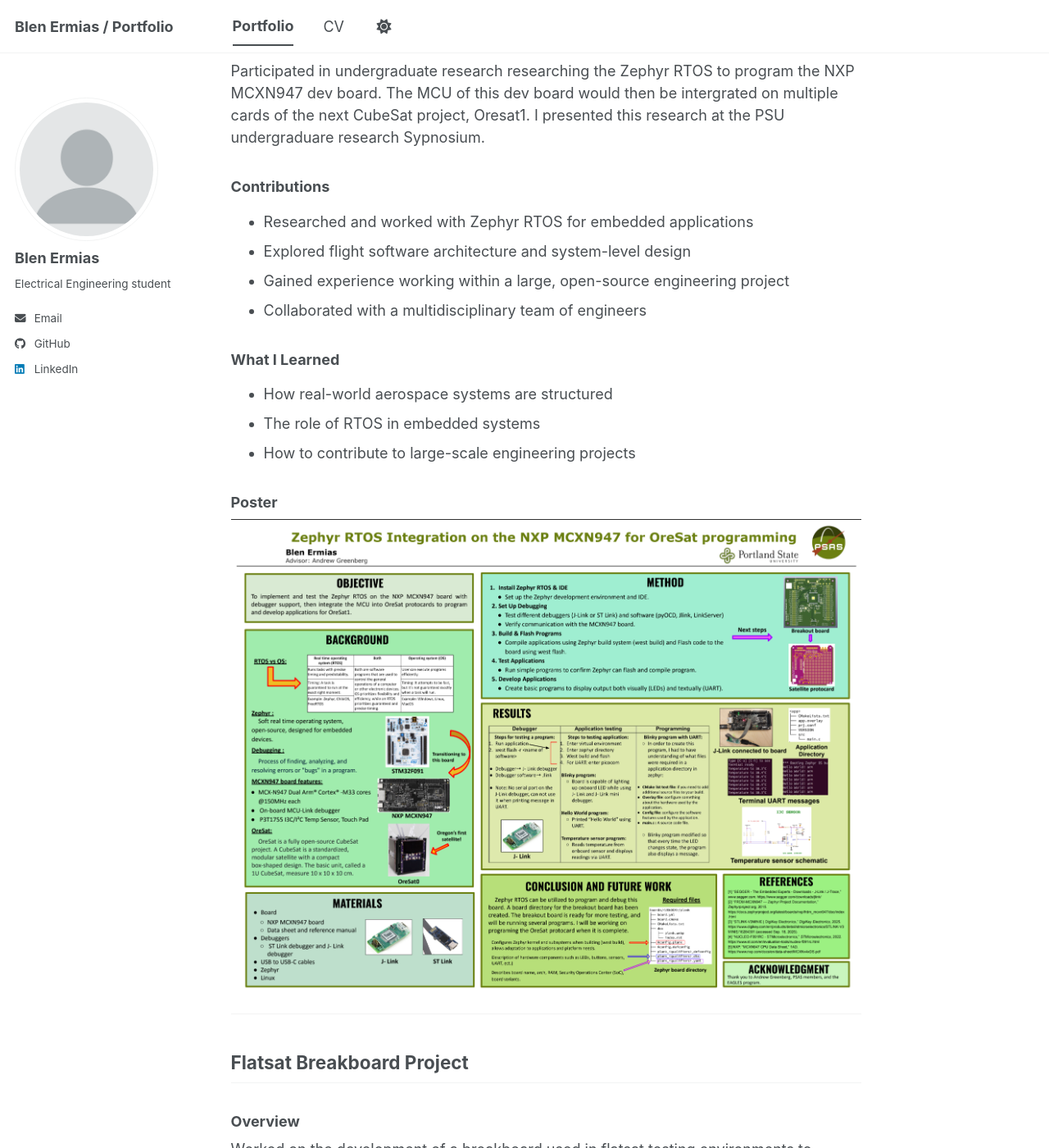
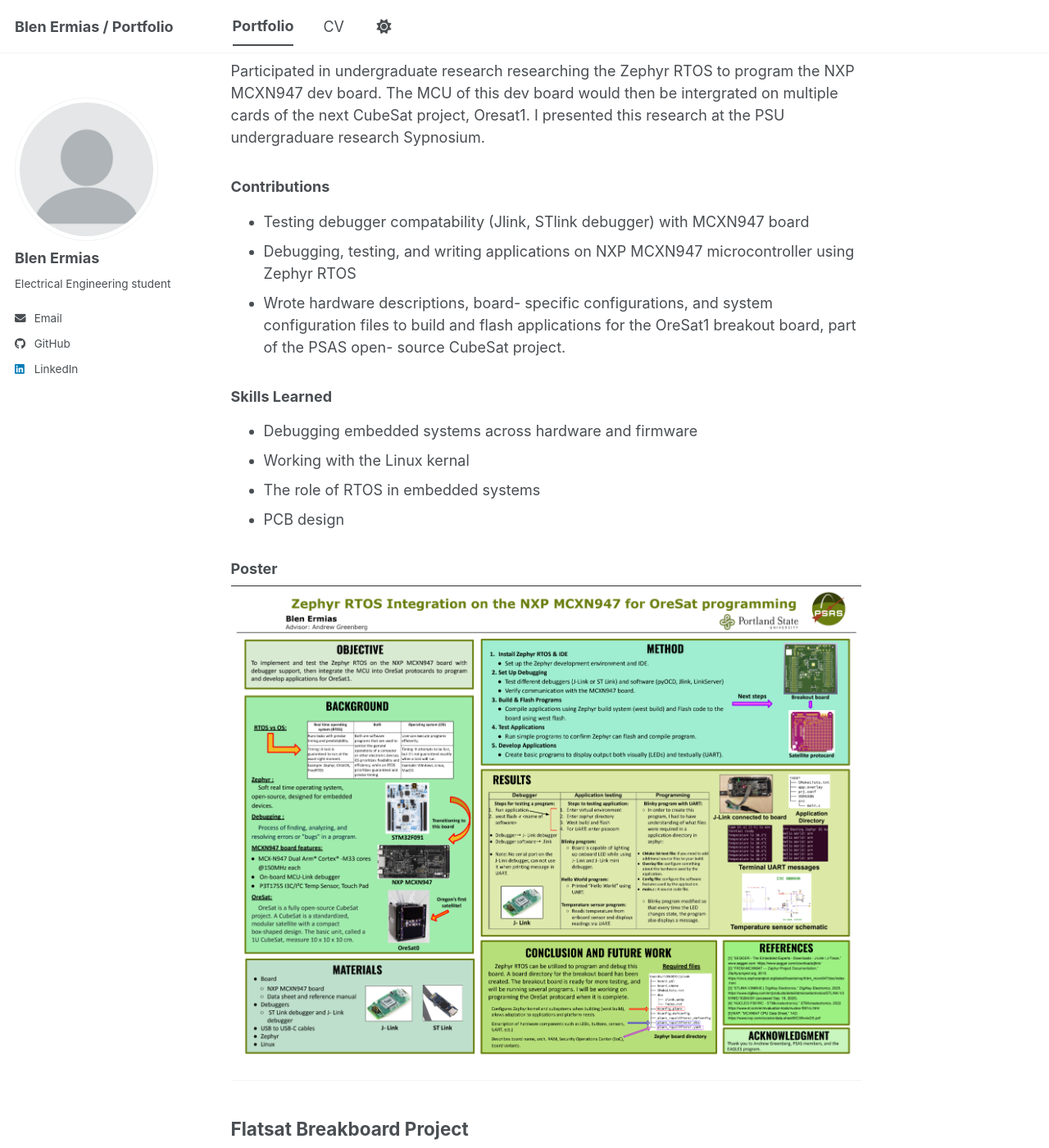
Before and after one commit to Blen-E/Blen-E.github.io, a Jekyll site: the page built from _portfolio/psas.md, in a window 1280 px wide and 1400 px high, scrolled down 503 px. Shown: the whole window at 82% size. Built offline with Jekyll 4.4.1, drawn with Linux system fonts in a browser that asks for light colours; a script bundle is joined from its source files by our own code; library files that are not in the unit come from our copies; some of the changed text lies outside the part shown.

Commit message:
Update psas.md

```diff
--- a/_portfolio/psas.md
+++ b/_portfolio/psas.md
@@ -15,15 +15,16 @@ I work in the firmware and electrical teams Contributeing to the development of
 Participated in undergraduate research researching the Zephyr RTOS to program the NXP MCXN947 dev board. The MCU of this dev board would then be intergrated on multiple cards of the next CubeSat project, Oresat1. I presented this research at the PSU undergraduare research Sypnosium.
 
 ### Contributions
-- Researched and worked with Zephyr RTOS for embedded applications
-- Explored flight software architecture and system-level design
-- Gained experience working within a large, open-source engineering project
-- Collaborated with a multidisciplinary team of engineers
+- Testing debugger compatability (Jlink, STlink debugger) with MCXN947 board
+- Debugging, testing, and writing applications on NXP MCXN947 microcontroller using Zephyr RTOS
+- Wrote hardware descriptions, board- specific configurations, and system configuration files to build and flash applications for the OreSat1 breakout board, part of the PSAS open- source CubeSat project.
 
-### What I Learned
-- How real-world aerospace systems are structured
+
+### Skills Learned
+- Debugging embedded systems across hardware and firmware
+- Working with the Linux kernal
 - The role of RTOS in embedded systems
-- How to contribute to large-scale engineering projects
+- PCB design
 
 ### Poster
 ![Research Poster](/images/psas/undergradresearch.png)
@@ -33,17 +34,10 @@ Participated in undergraduate research researching the Zephyr RTOS to program th
 ## Flatsat Breakboard Project
 
 ### Overview
-Worked on the development of a breakboard used in flatsat testing environments to support hardware validation and system integration.
+A "flatsat" is a an flat or open satellite that allows to conduct system integration, software development, testing, and debugging. I worked on schematic and PCB layout of the flatsat breakout board, a board that connects various flatsat boards together.
 
 ### Contributions
-- Assisted in hardware design and system integration
-- Worked with circuit design concepts for embedded systems
-- Supported testing and debugging of hardware components
-- Contributed to documentation and team collaboration
-
-### What I Learned
-- Hardware debugging and testing workflows
-- Importance of system integration in aerospace systems
-- Practical experience with circuit-level design
-
+- Schematic and PCB layout
+- Research on Oresat connectors
+- Documentation via git
 ---
```
